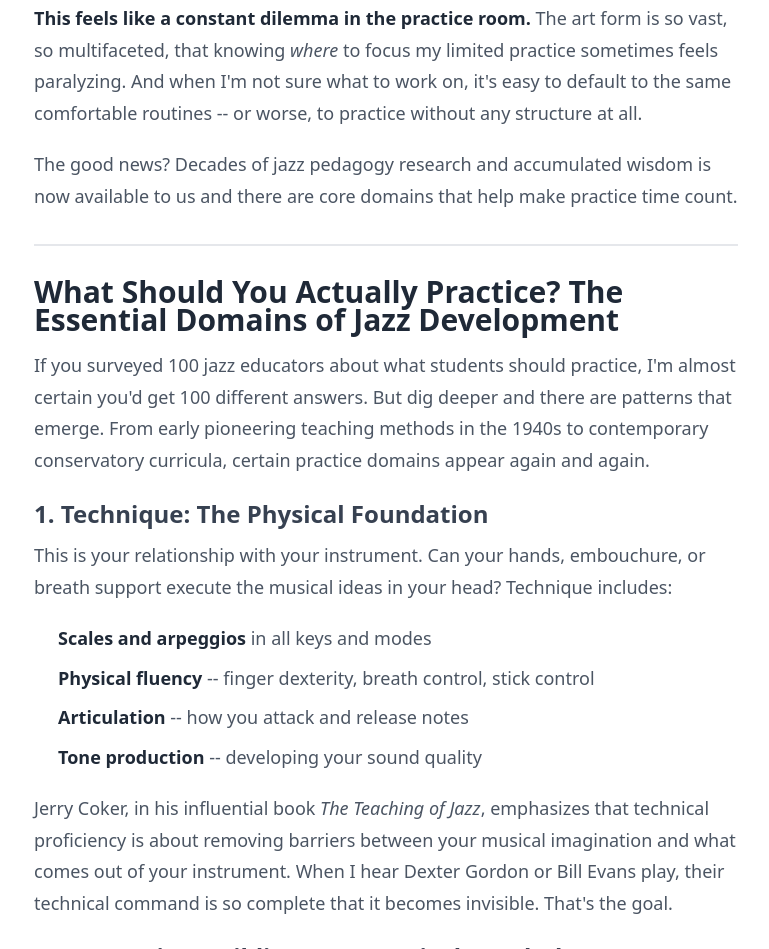
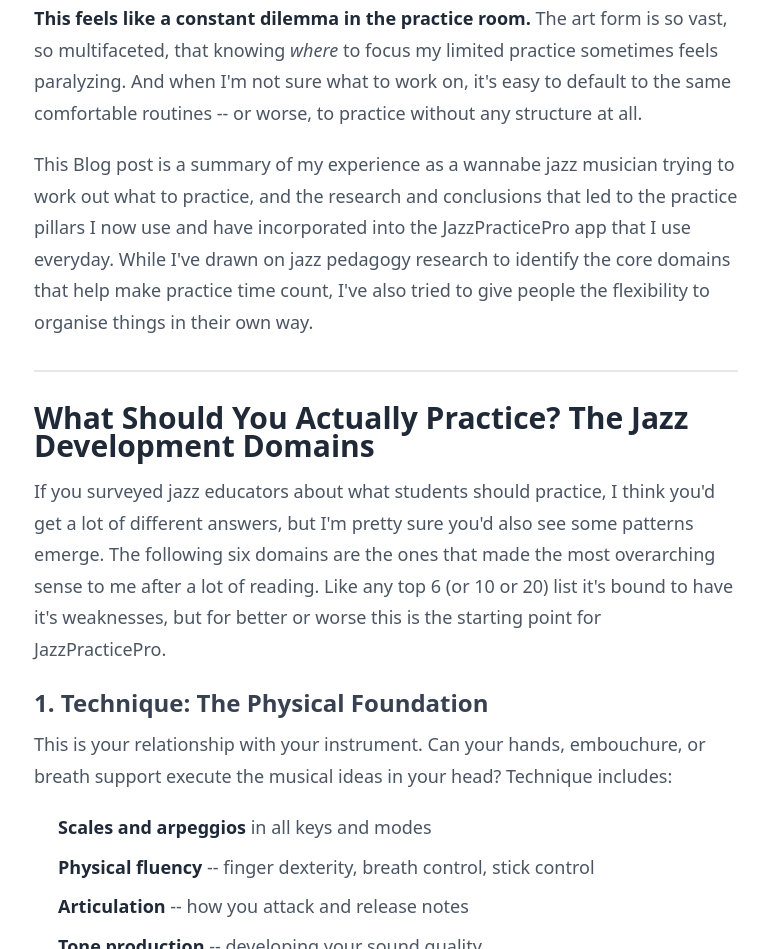
Before and after one commit to beeches-anode/jazzpracticepro-website, a website: page blog/posts/2025-11-09-organize-jazz-practice-research-framework.html in a window 1280 px wide. Shown: the part 1197-2146 px from the top of the page, without its empty margins (254-1023 px from the left). Drawn offline with nearby package versions, Linux system fonts and the light colour scheme.

Commit message:
Update organize jazz practice research framework blog post
Refine content in blog post about organizing jazz practice research framework.

References: blog/posts/2025-11-09-organize-jazz-practice-research-framework.html

```diff
--- a/blog/posts/2025-11-09-organize-jazz-practice-research-framework.html
+++ b/blog/posts/2025-11-09-organize-jazz-practice-research-framework.html
@@ -337,24 +337,27 @@
         </p>
 
         <p>
-          The good news? Decades of jazz pedagogy research and accumulated
-          wisdom is now available to us and there are core domains that help
-          make practice time count.
+          This Blog post is a summary of my experience as a wannabe jazz
+          musician trying to work out what to practice, and the research and
+          conclusions that led to the practice pillars I now use and have
+          incorporated into the JazzPracticePro app that I use everyday. While
+          I've drawn on jazz pedagogy research to identify the core domains that
+          help make practice time count, I've also tried to give people the
+          flexibility to organise things in their own way.
         </p>
 
         <hr />
 
-        <h2>
-          What Should You Actually Practice? The Essential Domains of Jazz
-          Development
-        </h2>
+        <h2>What Should You Actually Practice? The Jazz Development Domains</h2>
 
         <p>
-          If you surveyed 100 jazz educators about what students should
-          practice, I'm almost certain you'd get 100 different answers. But dig
-          deeper and there are patterns that emerge. From early pioneering
-          teaching methods in the 1940s to contemporary conservatory curricula,
-          certain practice domains appear again and again.
+          If you surveyed jazz educators about what students should practice, I
+          think you'd get a lot of different answers, but I'm pretty sure you'd
+          also see some patterns emerge. The following six domains are the ones
+          that made the most overarching sense to me after a lot of reading.
+          Like any top 6 (or 10 or 20) list it's bound to have it's weaknesses,
+          but for better or worse this is the starting point for
+          JazzPracticePro.
         </p>
 
         <h3>1. Technique: The Physical Foundation</h3>
```
